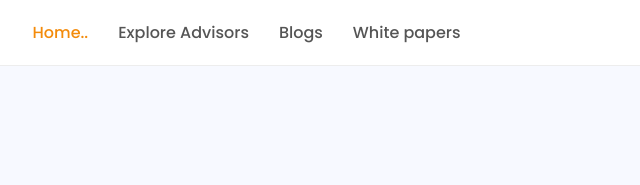
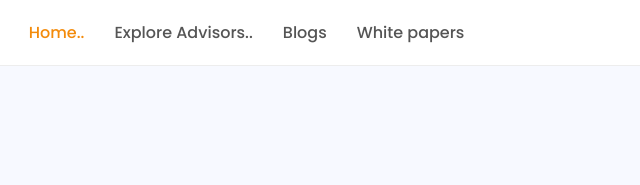
Before and after one commit to harshhax/fynro, a plain HTML site: page index.html in a window 1280 px wide. Shown: the top 185 px of the page, 339-979 px from the left. Drawn offline with Linux system fonts and the light colour scheme; a small style sheet from the web is missing; a web font is replaced by a local one.

Commit message:
Initial commit..

```diff
--- a/index.html
+++ b/index.html
@@ -17,7 +17,7 @@
                 </div>
                 <ul>
                     <li class="home"><a href="#Home">Home..</a></li>
-                    <li><a href="#ExploreAdvisors">Explore Advisors</a></li>
+                    <li><a href="#ExploreAdvisors">Explore Advisors..</a></li>
                     <li><a href="#Blogs">Blogs</a></li>
                     <li><a href="#White papers">White papers</a></li>
                 </ul>
```
